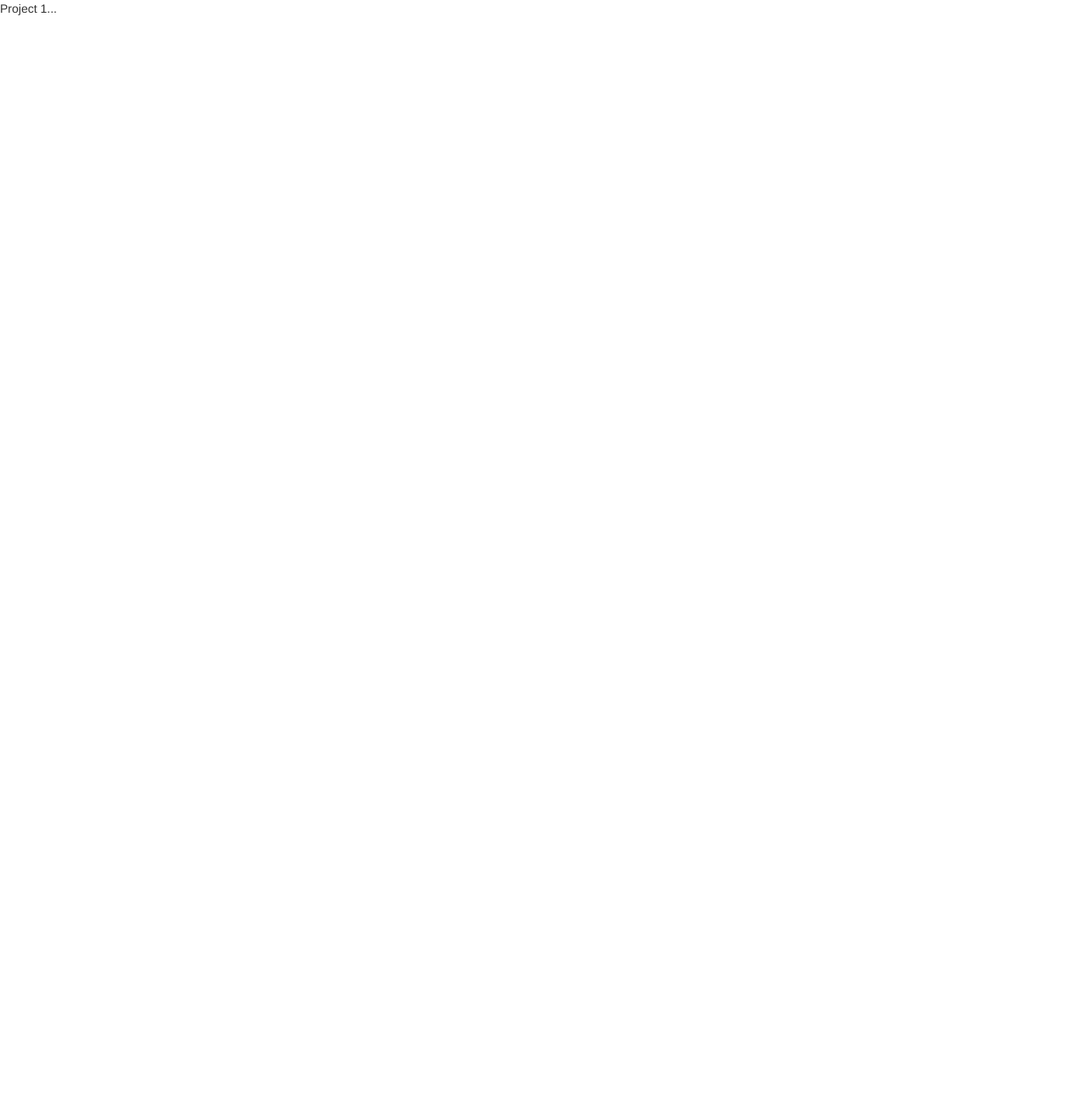
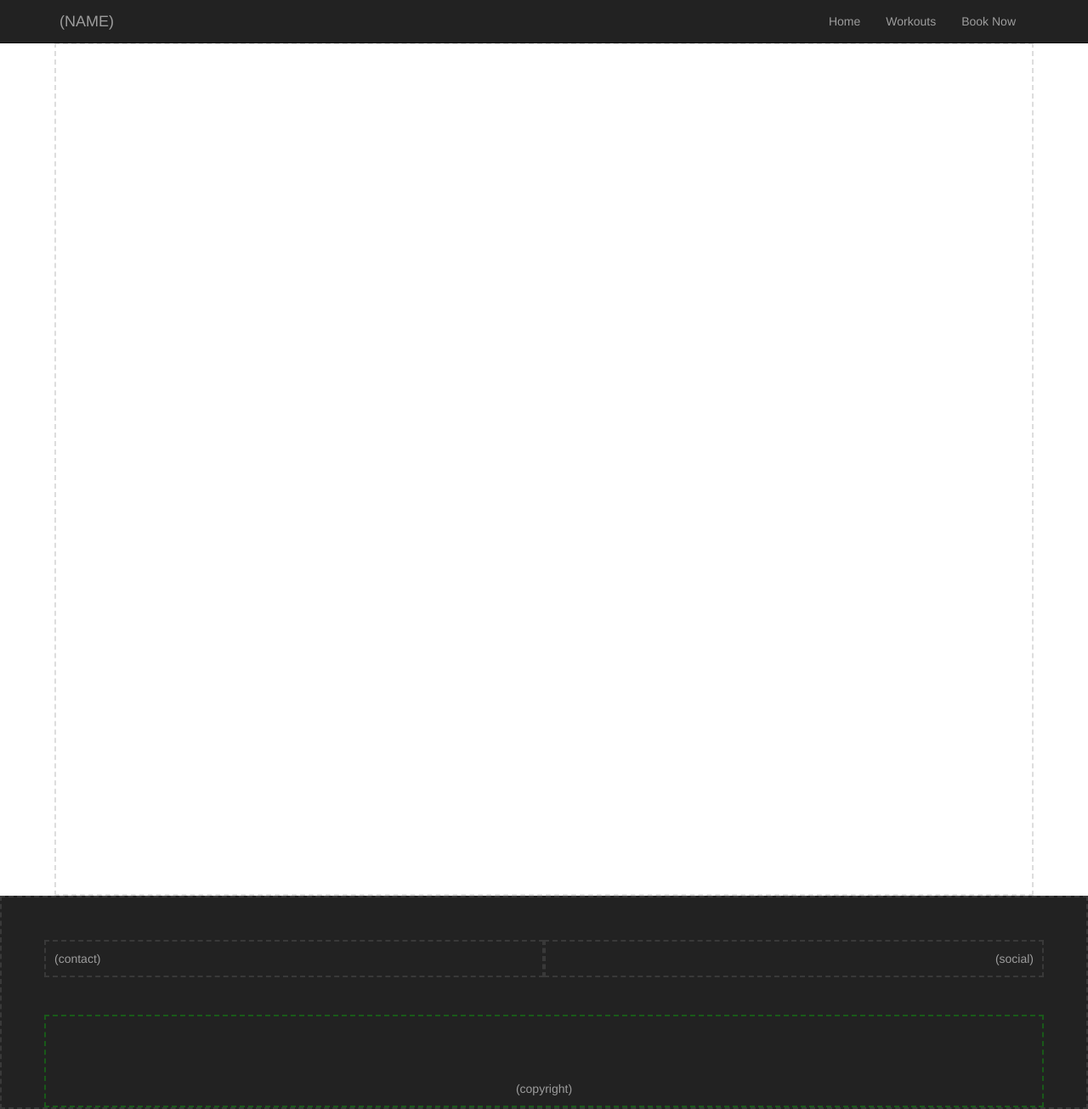
Before and after one commit to nennao/project1, a website: page index.html in a window 1280 px wide. Shown: the whole page at 85% size. Before the commit the page ends 800 px from the top, so only its background shows below. Drawn offline with nearby package versions, Linux system fonts and the light colour scheme; some packages are replaced by stand-ins of ours.

Commit message:
nav & footer basics

```diff
--- a/index.html
+++ b/index.html
@@ -5,13 +5,109 @@
 <head>
     <title>Project 1</title>
     <base href="/">
+
     <link rel="stylesheet" type="text/css" href="bower_components/bootstrap/dist/css/bootstrap.css">
-    <script type="text/javascript" src="bower_components/angular/angular.js"></script>
-    <script type="text/javascript" src="bower_components/angular-route/angular-route.js"></script>
+    <script type="text/javascript" src="bower_components/jquery/dist/jquery.js"></script>
+	<script type="text/javascript" src="bower_components/bootstrap/dist/js/bootstrap.js"></script>
+	<script type="text/javascript" src="bower_components/angular/angular.js"></script>
+	<script type="text/javascript" src="bower_components/angular-route/angular-route.js"></script>
+
+
+
+<style type="text/css">
+
+	body {
+		padding-top: 50px;
+	}
+
+	.space {
+		width: 90%;
+		margin: auto;
+		padding: 500px 0;
+	}
+
+
+	/* ----- FOOTER ----- */
+	footer {
+		color: #9d9d9d;
+		background-color: #222222;
+		padding: 50px 20px 0;
+		text-align: center;
+	}
+
+	.footer-social, .footer-contact, .footer-cright {
+		margin-top: 20px;
+		padding: 10px;
+	}
+
+	/* --- responsive design stuff --- */
+	@media screen and (min-width: 768px) {
+
+		/* ----- FOOTER ----- */
+		footer {
+			padding: 50px 50px 0;
+		}
+		.footer-social {
+			width: 50%;
+			float: right;
+			text-align: right;
+			padding-left: 5%;
+			margin: 0;
+		}
+		.footer-contact {
+			width: 50%;
+			float: left;
+			text-align: left;
+			padding-right: 5%;
+			margin: 0;
+		}
+		.footer-cright {
+			margin-top: 7.5%;
+			padding-top: 75px;
+		}
+	}
+
+
+	/* ------------ div borders ------------ */
+	.bdr {border: 2px dashed rgba(0,0,0,0.25);}
+	.rd{border-color: rgba(255,0,0,0.25);}
+	.gr{border-color: rgba(0,255,0,0.25);}
+	.bl{border-color: rgba(0,0,255,0.25);}
+	.gy{border-color: rgba(125,125,125,0.25);}
+	/* ------------------------------------- */
+
+</style>
 </head>
 
 
 <body>
-    Project 1...
+    <nav class="navbar navbar-inverse navbar-fixed-top">
+		<div class="container">
+			<div class="nav navbar-header">
+				<a href="/" class="navbar-brand">(NAME)</a>
+				<button type="button" class="navbar-toggle" data-toggle="collapse" data-target="#my-nav">
+					<span class="icon-bar"></span>
+					<span class="icon-bar"></span>
+					<span class="icon-bar"></span>
+				</button>
+			</div>
+
+			<ul id="my-nav" class="nav navbar-nav navbar-right navbar-collapse collapse">
+				<li><a href="/">Home</a></li>
+				<li><a href="/">Workouts</a></li>
+				<li><a href="/">Book Now</a></li>
+			</ul>
+		</div>
+	</nav>
+
+    <div ng-view></div>
+
+    <div class="space bdr gy"></div>
+
+    <footer class="bdr gy">
+	    <div class="footer-social bdr gy">(social)</div>
+	    <div class="footer-contact bdr gy">(contact)</div>
+    	<div class="footer-cright bdr gr">(copyright)</div>
+    </footer>
 </body>
 </html>
```
